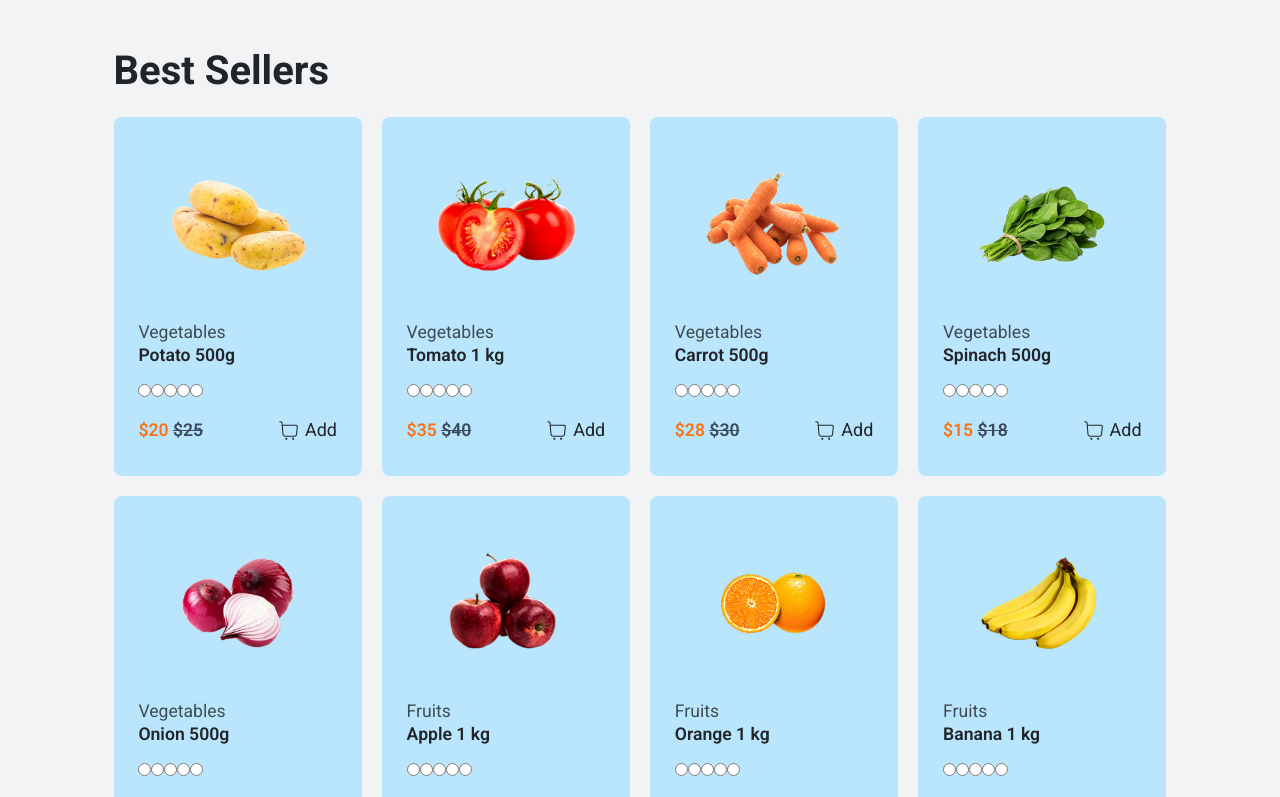
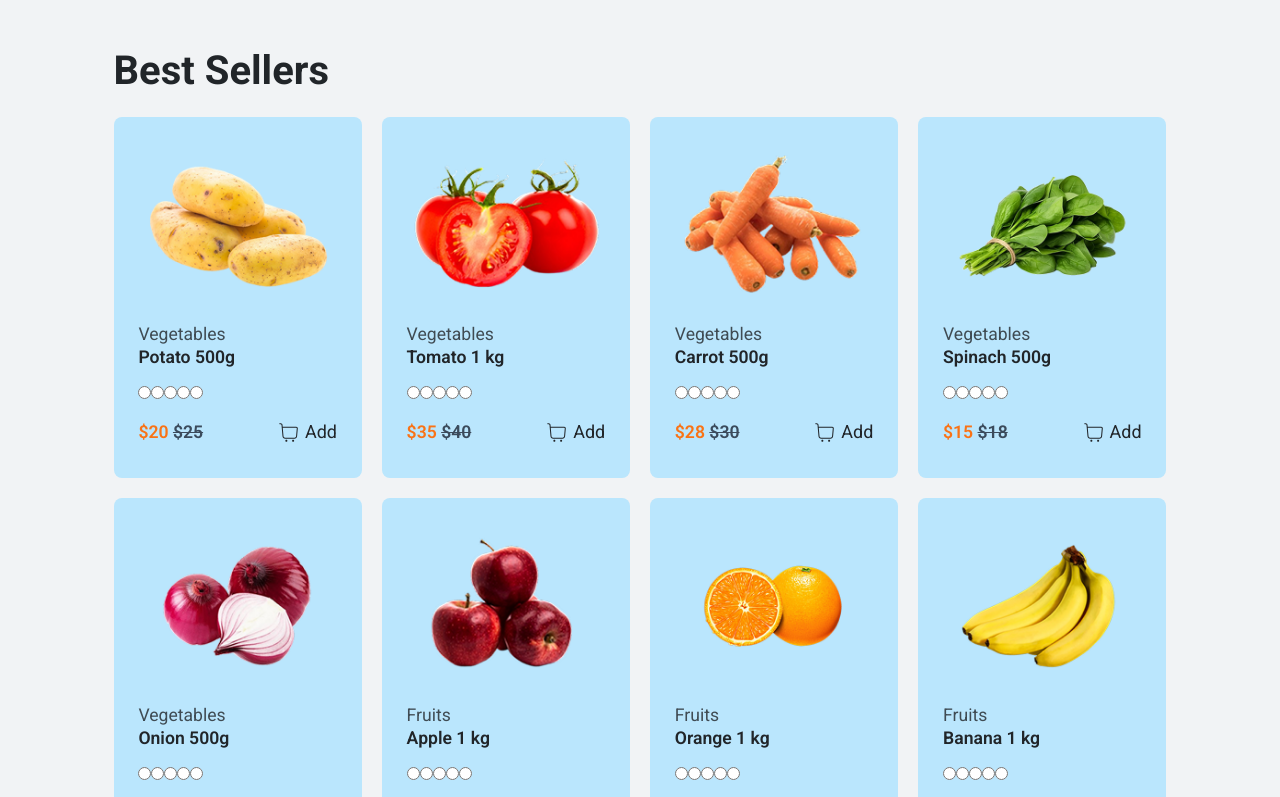
Before and after one commit to mehedi-2024/Resturent, a React (Vite) app: page / in a window 1280 px wide. Shown: the part 1160-1957 px from the top of the page. Built offline with nearby package versions, Linux system fonts and the light colour scheme.

Commit message:
update best seller section

```diff
--- a/src/components/BestSeller.jsx
+++ b/src/components/BestSeller.jsx
@@ -15,7 +15,7 @@ const BestSeller = () => {
                         console.log(each)
                         return (
                             <div key={index} className={`bg-sky-200 w-full flex flex-col items-center gap-5 rounded-lg py-8 hover:scale-[1.02] px-[10%]`}>
-                                <img src={each.image[0]} className='w-[150px] h-[150px] rounded-full' alt="" />
+                                <img src={each.image[0]} className='w-[200px] h-[200px] -my-6 rounded-full' alt="" />
                                 <div className='w-full grid gap-3'>
                                     <p className='opacity-80'>{each.category}</p>
                                     <p className='font-semibold -mt-4'>{each.name}</p>
```
